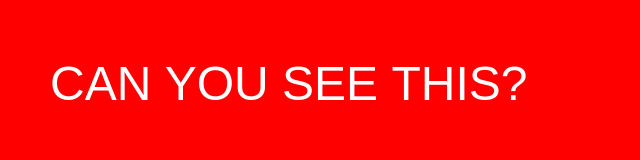
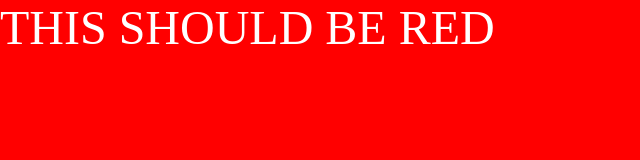
Before and after one commit to glassgrinda-sudo/FIFTH-DOOR, a plain HTML site: page index.html in a window 1280 px wide. Shown: the whole page, without its empty margins (0-640 px from the left). Drawn offline with Linux system fonts and the light colour scheme.

Commit message:
index.html

```diff
--- a/index.html
+++ b/index.html
@@ -2,30 +2,9 @@
 <html>
 <head>
 <meta charset="UTF-8">
-<title>Canvas Test</title>
-<style>
-html,body{margin:0;padding:0;background:#000}
-canvas{display:block}
-</style>
+<title>TEST</title>
 </head>
-<body>
-
-<canvas id="c"></canvas>
-
-<script>
-const c = document.getElementById("c");
-c.width = window.innerWidth;
-c.height = window.innerHeight;
-
-const ctx = c.getContext("2d");
-
-ctx.fillStyle = "red";
-ctx.fillRect(0, 0, c.width, c.height);
-
-ctx.fillStyle = "white";
-ctx.font = "48px Arial";
-ctx.fillText("CAN YOU SEE THIS?", 50, 100);
-</script>
-
+<body style="margin:0;background:red;color:white;font-size:48px;">
+THIS SHOULD BE RED
 </body>
 </html>
```
